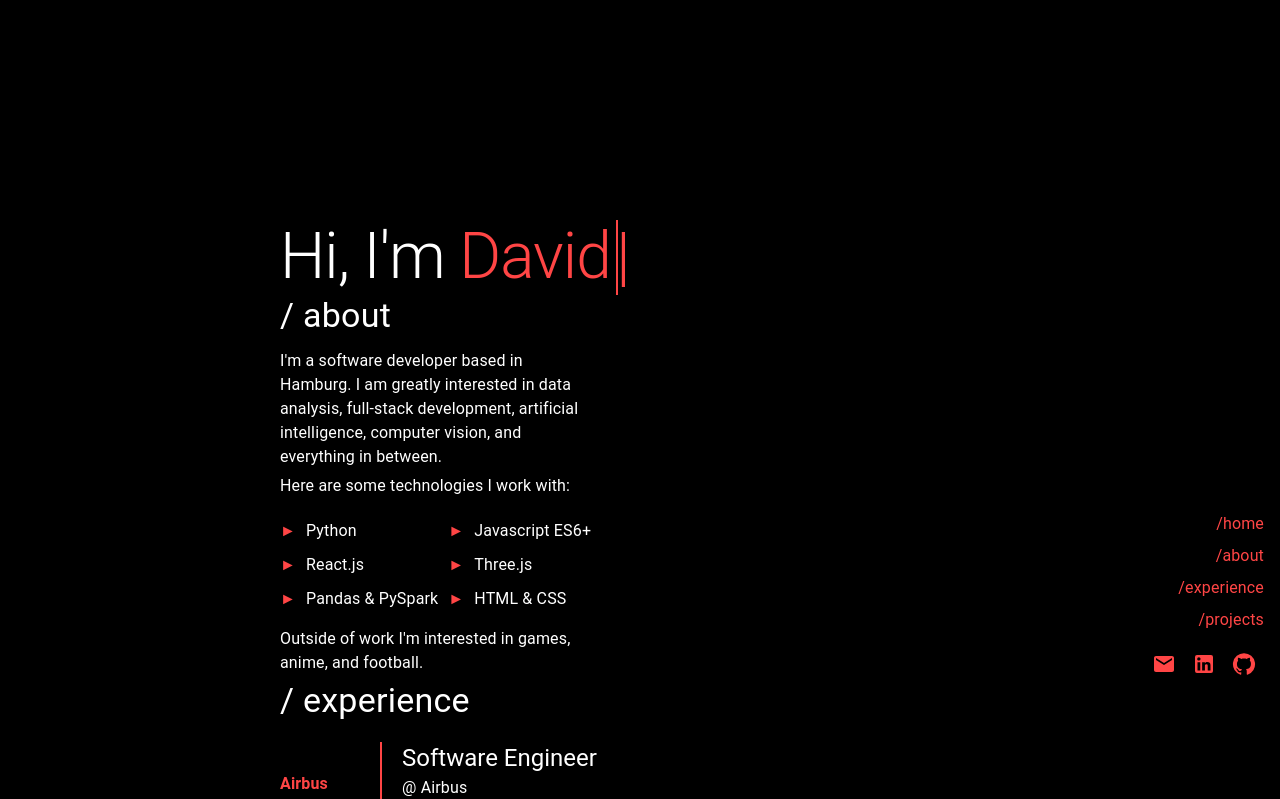
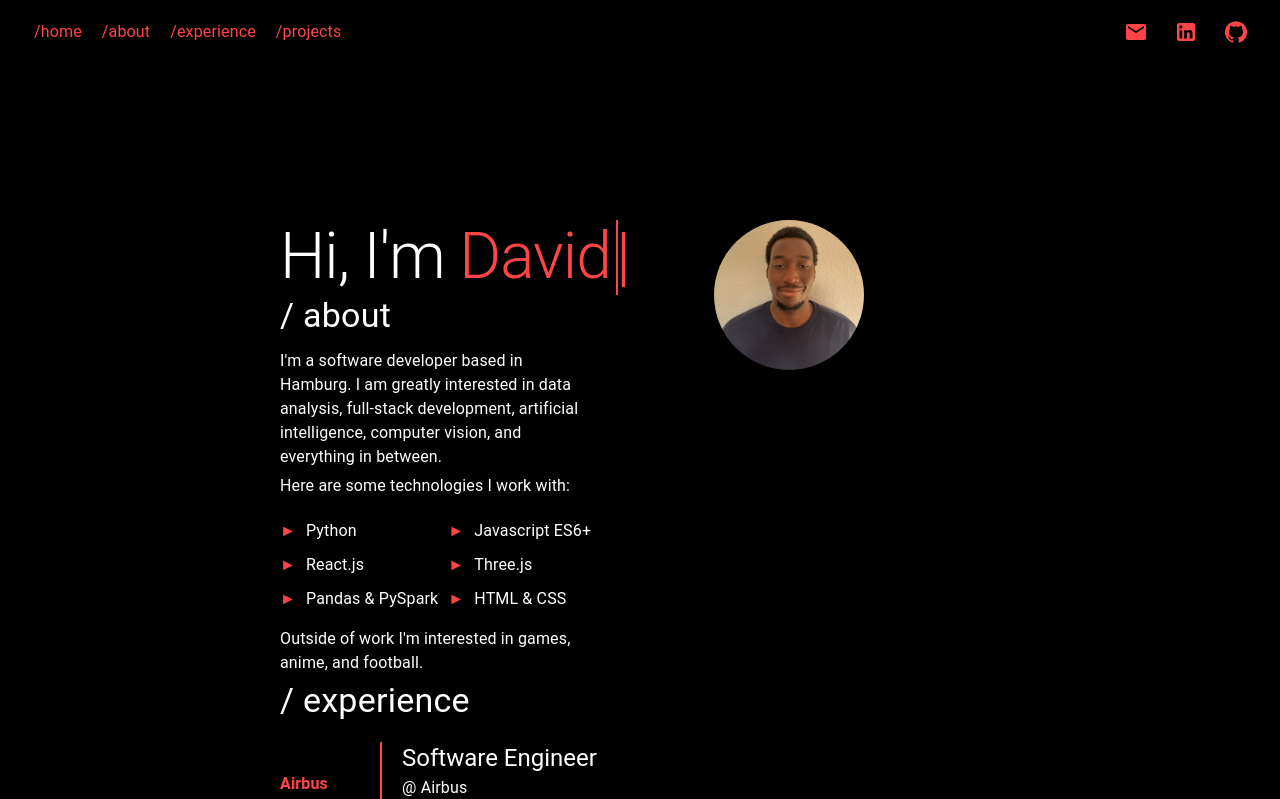
Before and after one commit to OkeahDavid/David, a React (Create React App) app: page / in a window 1280 px wide. Shown: the top 799 px of the page. Built offline with nearby package versions, Linux system fonts and the light colour scheme.

Commit message:
updated navbar and added profile picture

```diff
--- a/src/components/Home.js
+++ b/src/components/Home.js
@@ -1,14 +1,37 @@
-import React from 'react';
+import React, { useState, useEffect } from 'react';
 import { Box, Typography } from '@mui/material';
-import { TypingEffect } from './TypingEffect'; // Adjust the import path as necessary
+import { TypingEffect } from './TypingEffect';
 import '../styles/Home.css';
 
 const Home = () => {
+  const [isSpinning, setIsSpinning] = useState(false);
+
+  useEffect(() => {
+    if (isSpinning) {
+      const timer = setTimeout(() => {
+        setIsSpinning(false);
+      }, 1000); // 1000ms = 1 second, matching the animation duration
+      return () => clearTimeout(timer);
+    }
+  }, [isSpinning]);
+
+  const handleImageClick = () => {
+    if (!isSpinning) {
+      setIsSpinning(true);
+    }
+  };
+
   return (
     <Box id="home" className="home-container">
       <Typography variant="h1" className="typography-h1">
         Hi, I'm <span className="david-text"><TypingEffect text="David" /></span>
       </Typography>
+      <img
+        src="/profile_picture.jpeg"
+        alt="David" // Changed this line
+        className={`profile-image ${isSpinning ? 'spinning' : ''}`}
+        onClick={handleImageClick}
+      />
     </Box>
   );
 };
--- a/src/components/SidebarNav.js
+++ b/src/components/SidebarNav.js
@@ -1,16 +1,17 @@
 import React from 'react';
-import { Box, List, ListItem, ListItemText, IconButton, useTheme, useMediaQuery } from '@mui/material';
+import { AppBar, Toolbar, Box, List, ListItem, ListItemText, IconButton, useTheme, useMediaQuery } from '@mui/material';
 import EmailIcon from '@mui/icons-material/Email';
 import LinkedInIcon from '@mui/icons-material/LinkedIn';
 import GithubIcon from '@mui/icons-material/GitHub';
 
-const SidebarNav = () => {
+const TopNav = () => {
   const theme = useTheme();
   const isMobileOrTablet = useMediaQuery(theme.breakpoints.down('md'));
 
   const colors = {
     icons: '#FF4545',
-    text: '#FF4545'
+    text: '#FF4545',
+    background: '#000000'
   };
 
   const menuItems = [
@@ -26,45 +27,45 @@ const SidebarNav = () => {
     </IconButton>
   );
 
-  // Hide sidebar on mobile screens
+  // Hide navigation on mobile screens
   if (isMobileOrTablet) {
     return null;
   }
 
   return (
-    <Box
+    <AppBar
+      position="fixed"
       sx={{
-        width: 200,
-        position: 'fixed',
-        bottom: 100,
+        background: colors.background,
+        boxShadow: 'none',
+        zIndex: (theme) => theme.zIndex.drawer + 1, // Ensures it's always on top
+        top: 0,
+        left: 0,
         right: 0,
-        zIndex: 1200,
-        display: 'flex',
-        flexDirection: 'column',
-        alignItems: 'flex-end',
-        padding: 2,
       }}
     >
-      <List sx={{ width: '100%' }}>
-        {menuItems.map((item, index) => (
+      <Toolbar sx={{ justifyContent: 'space-between' }}>
+        <List sx={{ display: 'flex' }}>
+          {menuItems.map((item) => (
             <ListItem
               button
               key={item.text}
               component="a"
               href={item.href}
-            sx={{ color: colors.text, padding: 0, display: 'flex', justifyContent: 'flex-end' }}
+              sx={{ color: colors.text, padding: '0 10px' }}
             >
-            <ListItemText primary={`/${item.text.toLowerCase()}`} sx={{ textAlign: 'right', minWidth: 'fit-content' }} />
+              <ListItemText primary={`/${item.text.toLowerCase()}`} />
             </ListItem>
           ))}
         </List>
-      <Box sx={{ display: 'flex', flexDirection: 'row', justifyContent: 'flex-end', gap: '0px' }}>
+        <Box sx={{ display: 'flex', gap: '10px' }}>
           {renderIconButton(EmailIcon, 'mailto:okeahdavid@gmail.com', 'Email')}
           {renderIconButton(LinkedInIcon, 'https://www.linkedin.com/in/david-okeah', 'LinkedIn')}
           {renderIconButton(GithubIcon, 'https://github.com/OkeahDavid', 'GitHub')}
         </Box>
-    </Box>
+      </Toolbar>
+    </AppBar>
   );
 };
 
-export default SidebarNav;
+export default TopNav;
--- a/src/styles/Home.css
+++ b/src/styles/Home.css
@@ -2,28 +2,81 @@
 
 /* General styles */
 .home-container {
+  position: relative;
   display: flex;
   flex-direction: column;
   justify-content: center;
   text-align: left;
-  min-height: auto; /* Allows content to expand */
+  min-height: auto;
   padding-top: 25vh;
   padding-left: 200px;
+  padding-right: 200px;
   padding-bottom: 0;
 }
 
 .david-text {
-  color: #FF4545; /* Sets the text color */
+  color: #FF4545;
 }
 
 /* Typography styles */
 .typography-h1 {
   margin: 0;
-  font-size: 6rem; /* Adjust font size as needed */
-  font-weight: bold; /* Adjust font weight as needed */
+  font-size: 6rem;
+  font-weight: bold;
 }
 
-/* Responsive adjustments for mobile view */
+/* Profile image styles */
+.profile-image {
+  position: absolute;
+  right: 20%;
+  top: 25vh;
+  width: 150px;
+  height: 150px;
+  border-radius: 50%;
+  cursor: pointer;
+  transition: transform 0.6s;
+  transform-style: preserve-3d;
+}
+
+.profile-image.spinning {
+  animation: spin 1s linear 1; /* Changed to play only once */
+}
+
+@keyframes spin {
+  0% {
+    transform: rotateY(0deg);
+  }
+  100% {
+    transform: rotateY(360deg);
+  }
+}
+
+/* Responsive adjustments */
+@media (max-width: 1200px) {
+  .profile-image {
+    right: 10%;
+  }
+}
+
+@media (max-width: 768px) {
+  .home-container {
+    padding-right: 15px;
+    padding-left: 15px;
+  }
+
+  .profile-image {
+    position: static;
+    display: block;
+    margin: 20px auto;
+    top: auto;
+    right: auto;
+  }
+
+  .typography-h1 {
+    font-size: 3rem;
+  }
+}
+
 @media (max-width: 600px) {
   .home-container,
   .about-container,
@@ -33,29 +86,33 @@
   }
 
   .typography-h1 {
-    font-size: 1.5rem; /* Smaller font size for iPhone 14 */
+    font-size: 1.5rem;
   }
 
   .typography-body1,
   .experience-item,
   .project-description {
-    font-size: 0.9rem; /* Slightly smaller font size for better readability */
+    font-size: 0.9rem;
   }
 
   .tech-stack {
-    grid-template-columns: repeat(auto-fit, minmax(140px, 1fr)); /* Responsive grid for tech stack */
+    grid-template-columns: repeat(auto-fit, minmax(140px, 1fr));
   }
 
   .project-card {
-    width: 100%; /* Full width for mobile */
-    margin-bottom: 20px; /* Add bottom margin for spacing */
+    width: 100%;
+    margin-bottom: 20px;
+  }
+
+  .profile-image {
+    width: 100px;
+    height: 100px;
   }
 }
 
 /* Additional adjustments for iPhone 14 Pro Max in portrait mode */
 @media (max-width: 720px) {
-  /* Adjust styles as needed for larger screen sizes */
   .typography-h1 {
-    font-size: 2rem; /* Slightly larger font size */
+    font-size: 2rem;
   }
 }
```
Also changed, not shown: public/profile_picture.jpeg (added). Lines whose indentation alone changed are shown as unchanged.
